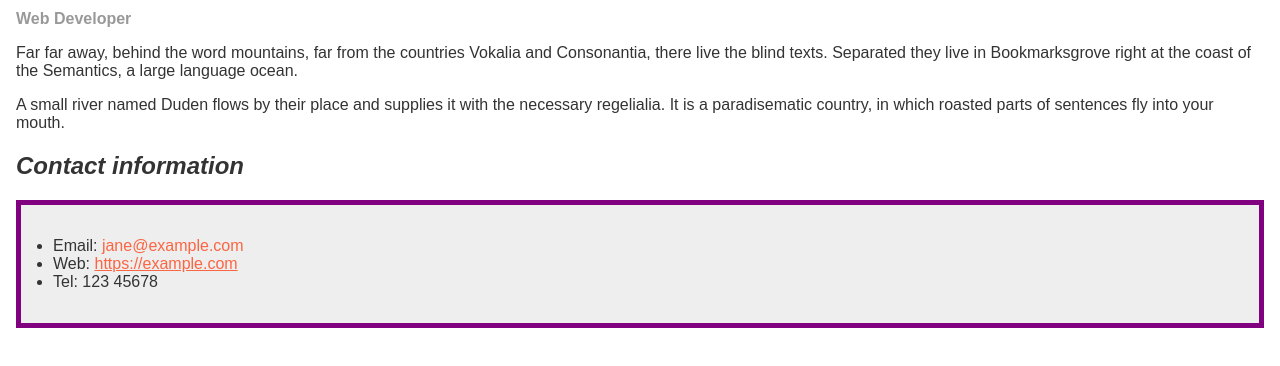
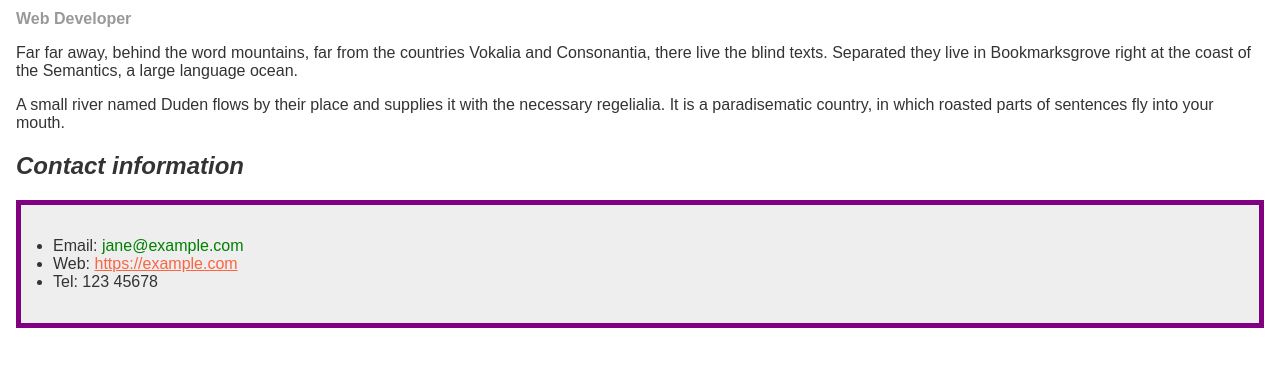
Before and after one commit to NobleRhed/noblerhed.github.io, a plain HTML site: page lab3/part1/biog-download.html in a window 1280 px wide. In both pictures the pointer is over the link "jane@example.com". Shown: the part 102-468 px from the top of the page. Drawn offline with Linux system fonts and the light colour scheme.

Commit message:
part 1 complete - test n submit

```diff
--- a/lab3/part1/biog-download.html
+++ b/lab3/part1/biog-download.html
@@ -42,7 +42,9 @@
       }
 
       a:hover {
-        text-decoration: green;
+        text-decoration: none;
+        color: green;
+
       }
     </style>
   </head>
```
